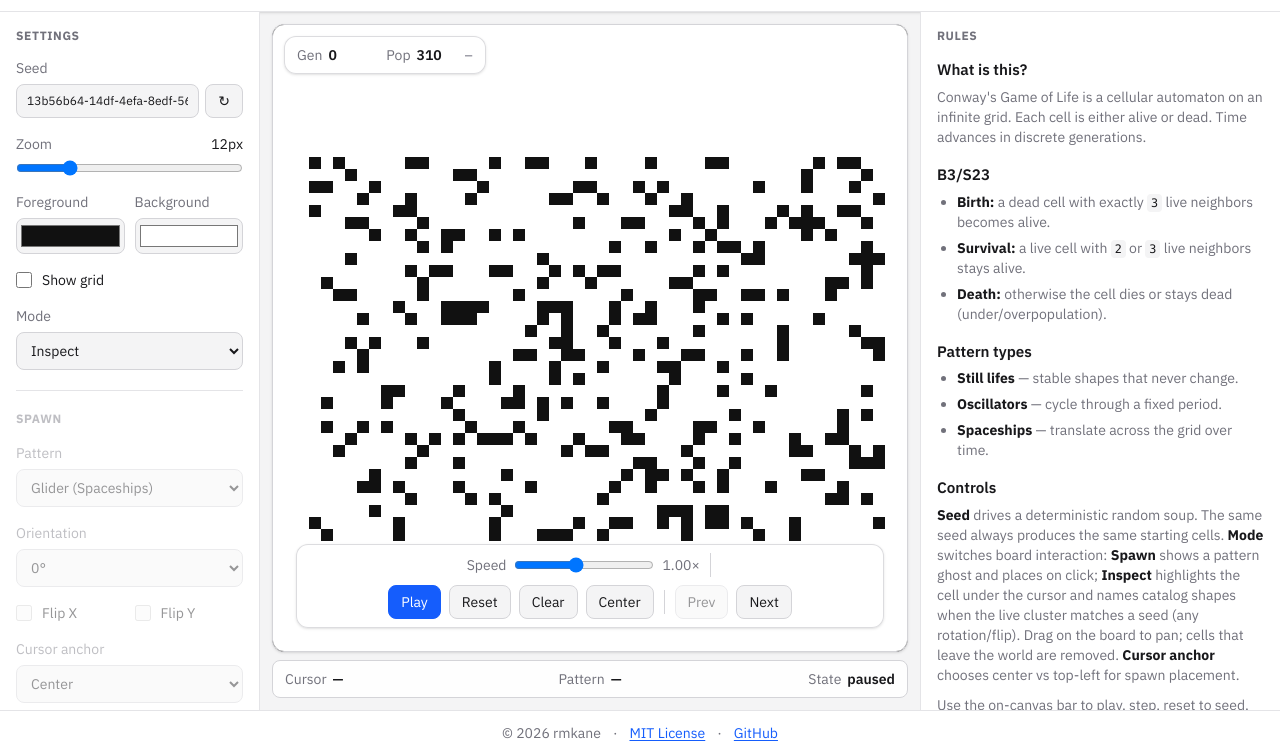
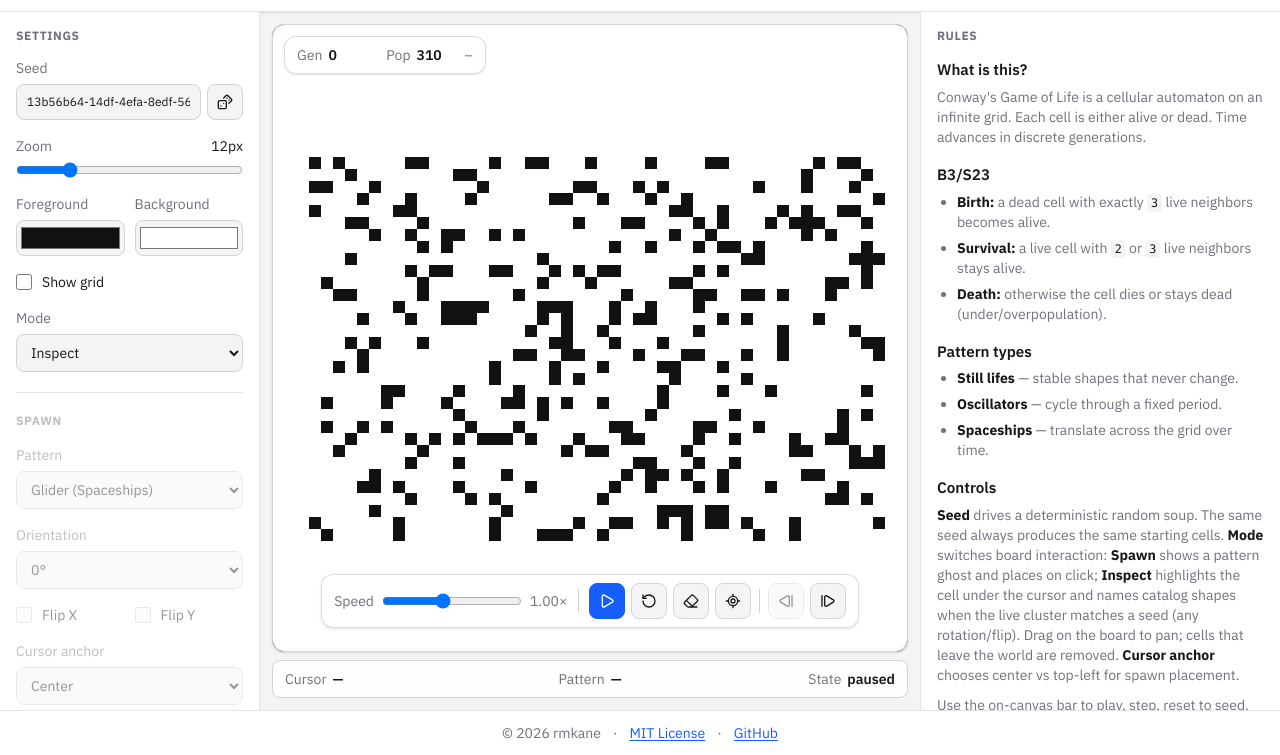
Before and after one commit to rmkane/conway-js, a website built with Vite: page index.html in a window 1280 px wide. Shown: the part 45-800 px from the top of the page. Built offline with nearby package versions, Linux system fonts and the light colour scheme.

Commit message:
Add icons

```diff
--- a/about.html
+++ b/about.html
@@ -77,10 +77,8 @@
         title="Pause gallery animation"
         aria-label="Pause gallery animation"
         aria-pressed="true"
-        class="cursor-pointer appearance-none rounded-lg border border-zinc-300 bg-zinc-100 px-3 py-1.5 text-sm text-zinc-900 hover:border-blue-500 dark:border-zinc-700 dark:bg-zinc-800 dark:text-zinc-100"
-      >
-        Pause
-      </button>
+        class="inline-flex size-9 cursor-pointer appearance-none items-center justify-center rounded-lg border border-zinc-300 bg-zinc-100 text-zinc-900 hover:border-blue-500 dark:border-zinc-700 dark:bg-zinc-800 dark:text-zinc-100"
+      ></button>
       <label
         for="speed"
         class="flex items-center gap-2 text-sm whitespace-nowrap text-zinc-500 dark:text-zinc-400"
--- a/index.html
+++ b/index.html
@@ -94,10 +94,8 @@
                 type="button"
                 title="Generate a new random seed"
                 aria-label="Generate a new random seed"
-                class="cursor-pointer appearance-none rounded-lg border border-zinc-300 bg-zinc-100 px-3 py-1.5 text-sm text-zinc-900 hover:border-blue-500 disabled:cursor-not-allowed disabled:opacity-45 dark:border-zinc-700 dark:bg-zinc-800 dark:text-zinc-100"
-              >
-                <span aria-hidden="true">↻</span>
-              </button>
+                class="inline-flex size-9 shrink-0 cursor-pointer appearance-none items-center justify-center rounded-lg border border-zinc-300 bg-zinc-100 text-zinc-900 hover:border-blue-500 disabled:cursor-not-allowed disabled:opacity-45 dark:border-zinc-700 dark:bg-zinc-800 dark:text-zinc-100"
+              ></button>
             </span>
           </label>
 
@@ -345,7 +343,7 @@
               ></div>
 
               <div
-                class="flex flex-wrap items-center justify-center gap-2"
+                class="flex flex-wrap items-center justify-center gap-1.5"
                 role="group"
                 aria-label="Playback controls"
               >
@@ -355,37 +353,29 @@
                   title="Play simulation"
                   aria-label="Play simulation"
                   aria-pressed="false"
-                  class="cursor-pointer appearance-none rounded-lg border border-blue-600 bg-blue-600 px-3 py-1.5 text-sm text-white hover:opacity-90 disabled:cursor-not-allowed disabled:opacity-45 dark:border-blue-400 dark:bg-blue-400 dark:text-zinc-950"
-                >
-                  Play
-                </button>
+                  class="inline-flex size-9 cursor-pointer appearance-none items-center justify-center rounded-lg border border-blue-600 bg-blue-600 text-white hover:opacity-90 disabled:cursor-not-allowed disabled:opacity-45 dark:border-blue-400 dark:bg-blue-400 dark:text-zinc-950"
+                ></button>
                 <button
                   id="reset"
                   type="button"
                   title="Reset board to the random seed soup"
                   aria-label="Reset board to the random seed soup"
-                  class="cursor-pointer appearance-none rounded-lg border border-zinc-300 bg-zinc-100 px-3 py-1.5 text-sm text-zinc-900 hover:border-blue-500 disabled:cursor-not-allowed disabled:opacity-45 dark:border-zinc-700 dark:bg-zinc-800 dark:text-zinc-100"
-                >
-                  Reset
-                </button>
+                  class="inline-flex size-9 cursor-pointer appearance-none items-center justify-center rounded-lg border border-zinc-300 bg-zinc-100 text-zinc-900 hover:border-blue-500 disabled:cursor-not-allowed disabled:opacity-45 dark:border-zinc-700 dark:bg-zinc-800 dark:text-zinc-100"
+                ></button>
                 <button
                   id="clear"
                   type="button"
                   title="Clear all live cells from the board"
                   aria-label="Clear all live cells from the board"
-                  class="cursor-pointer appearance-none rounded-lg border border-zinc-300 bg-zinc-100 px-3 py-1.5 text-sm text-zinc-900 hover:border-blue-500 disabled:cursor-not-allowed disabled:opacity-45 dark:border-zinc-700 dark:bg-zinc-800 dark:text-zinc-100"
-                >
-                  Clear
-                </button>
+                  class="inline-flex size-9 cursor-pointer appearance-none items-center justify-center rounded-lg border border-zinc-300 bg-zinc-100 text-zinc-900 hover:border-blue-500 disabled:cursor-not-allowed disabled:opacity-45 dark:border-zinc-700 dark:bg-zinc-800 dark:text-zinc-100"
+                ></button>
                 <button
                   id="center"
                   type="button"
                   title="Center the view on live cells"
                   aria-label="Center the view on live cells"
-                  class="cursor-pointer appearance-none rounded-lg border border-zinc-300 bg-zinc-100 px-3 py-1.5 text-sm text-zinc-900 hover:border-blue-500 disabled:cursor-not-allowed disabled:opacity-45 dark:border-zinc-700 dark:bg-zinc-800 dark:text-zinc-100"
-                >
-                  Center
-                </button>
+                  class="inline-flex size-9 cursor-pointer appearance-none items-center justify-center rounded-lg border border-zinc-300 bg-zinc-100 text-zinc-900 hover:border-blue-500 disabled:cursor-not-allowed disabled:opacity-45 dark:border-zinc-700 dark:bg-zinc-800 dark:text-zinc-100"
+                ></button>
                 <div
                   class="mx-0.5 h-6 w-px bg-zinc-300 dark:bg-zinc-700"
                   aria-hidden="true"
@@ -395,19 +385,15 @@
                   type="button"
                   title="Step back one generation"
                   aria-label="Step back one generation"
-                  class="cursor-pointer appearance-none rounded-lg border border-zinc-300 bg-zinc-100 px-3 py-1.5 text-sm text-zinc-900 hover:border-blue-500 disabled:cursor-not-allowed disabled:opacity-45 dark:border-zinc-700 dark:bg-zinc-800 dark:text-zinc-100"
-                >
-                  Prev
-                </button>
+                  class="inline-flex size-9 cursor-pointer appearance-none items-center justify-center rounded-lg border border-zinc-300 bg-zinc-100 text-zinc-900 hover:border-blue-500 disabled:cursor-not-allowed disabled:opacity-45 dark:border-zinc-700 dark:bg-zinc-800 dark:text-zinc-100"
+                ></button>
                 <button
                   id="next"
                   type="button"
                   title="Step forward one generation"
                   aria-label="Step forward one generation"
-                  class="cursor-pointer appearance-none rounded-lg border border-zinc-300 bg-zinc-100 px-3 py-1.5 text-sm text-zinc-900 hover:border-blue-500 disabled:cursor-not-allowed disabled:opacity-45 dark:border-zinc-700 dark:bg-zinc-800 dark:text-zinc-100"
-                >
-                  Next
-                </button>
+                  class="inline-flex size-9 cursor-pointer appearance-none items-center justify-center rounded-lg border border-zinc-300 bg-zinc-100 text-zinc-900 hover:border-blue-500 disabled:cursor-not-allowed disabled:opacity-45 dark:border-zinc-700 dark:bg-zinc-800 dark:text-zinc-100"
+                ></button>
               </div>
             </div>
           </div>
--- a/package.json
+++ b/package.json
@@ -43,7 +43,8 @@
     "@conway/dom": "workspace:*",
     "@conway/geom": "workspace:*",
     "@conway/query": "workspace:*",
-    "@conway/rng": "workspace:*"
+    "@conway/rng": "workspace:*",
+    "lucide": "^1.34.0"
   },
   "devDependencies": {
     "@tailwindcss/vite": "^4.3.3",
--- a/src/app/gallery.ts
+++ b/src/app/gallery.ts
@@ -1,5 +1,6 @@
 import { el, mustGet } from '@conway/dom'
 
+import { glyphs, setButtonIcon } from '@/app/icon.ts'
 import {
   type AliveSet,
   bbox,
@@ -297,7 +298,7 @@ speedInput.addEventListener('input', () => {
 
 function syncToggleUi(): void {
   const action = running ? 'Pause gallery animation' : 'Play gallery animation'
-  toggleButton.textContent = running ? 'Pause' : 'Play'
+  setButtonIcon(toggleButton, running ? glyphs.pause : glyphs.play)
   toggleButton.title = action
   toggleButton.setAttribute('aria-label', action)
   toggleButton.setAttribute('aria-pressed', running ? 'true' : 'false')
--- /dev/null
+++ b/src/app/icon.ts
@@ -0,0 +1,42 @@
+import {
+  createElement,
+  Dices,
+  Eraser,
+  type IconNode,
+  LocateFixed,
+  Pause,
+  Play,
+  RotateCcw,
+  StepBack,
+  StepForward,
+  type SVGProps,
+} from 'lucide'
+
+const DEFAULT_ATTRS: SVGProps = {
+  class: 'size-4 shrink-0',
+  width: 16,
+  height: 16,
+  'stroke-width': 2,
+  'aria-hidden': 'true',
+}
+
+/** Create a Lucide SVG element for UI chrome. */
+function lucideIcon(node: IconNode, attrs: SVGProps = {}): SVGElement {
+  return createElement(node, { ...DEFAULT_ATTRS, ...attrs })
+}
+
+/** Replace a control’s contents with a single Lucide glyph. */
+export function setButtonIcon(button: HTMLElement, node: IconNode): void {
+  button.replaceChildren(lucideIcon(node))
+}
+
+export const glyphs = {
+  play: Play,
+  pause: Pause,
+  reset: RotateCcw,
+  clear: Eraser,
+  center: LocateFixed,
+  prev: StepBack,
+  next: StepForward,
+  seed: Dices,
+} as const
--- a/src/app/simulator.ts
+++ b/src/app/simulator.ts
@@ -1,6 +1,7 @@
 import { el, mustGet } from '@conway/dom'
 import { clamp, newSeedValue } from '@conway/query'
 
+import { glyphs, setButtonIcon } from '@/app/icon.ts'
 import {
   hydrateBoot,
   type LifeParams,
@@ -48,6 +49,13 @@ const statusPopTrend = mustGet('#status-pop-trend', HTMLElement)
 const statusCursor = mustGet('#status-cursor', HTMLElement)
 const statusPattern = mustGet('#status-pattern', HTMLElement)
 const statusState = mustGet('#status-state', HTMLElement)
+
+setButtonIcon(resetBtn, glyphs.reset)
+setButtonIcon(clearBtn, glyphs.clear)
+setButtonIcon(centerBtn, glyphs.center)
+setButtonIcon(prevBtn, glyphs.prev)
+setButtonIcon(nextBtn, glyphs.next)
+setButtonIcon(seedRandomBtn, glyphs.seed)
 
 function readMode(): LifeParams['mode'] {
   return modeSelect.value === 'inspect' ? 'inspect' : 'spawn'
@@ -159,18 +167,17 @@ revealUi()
 
 function runningLabels(running: boolean): {
   state: string
-  play: string
   pressed: string
 } {
-  if (running) return { state: 'running', play: 'Pause', pressed: 'true' }
-  return { state: 'paused', play: 'Play', pressed: 'false' }
+  if (running) return { state: 'running', pressed: 'true' }
+  return { state: 'paused', pressed: 'false' }
 }
 
 function syncPlayUi(running: boolean): void {
   const labels = runningLabels(running)
   const action = running ? 'Pause simulation' : 'Play simulation'
   statusState.textContent = labels.state
-  playBtn.textContent = labels.play
+  setButtonIcon(playBtn, running ? glyphs.pause : glyphs.play)
   playBtn.title = action
   playBtn.setAttribute('aria-label', action)
   playBtn.setAttribute('aria-pressed', labels.pressed)
```
Also changed, not shown: pnpm-lock.yaml.
